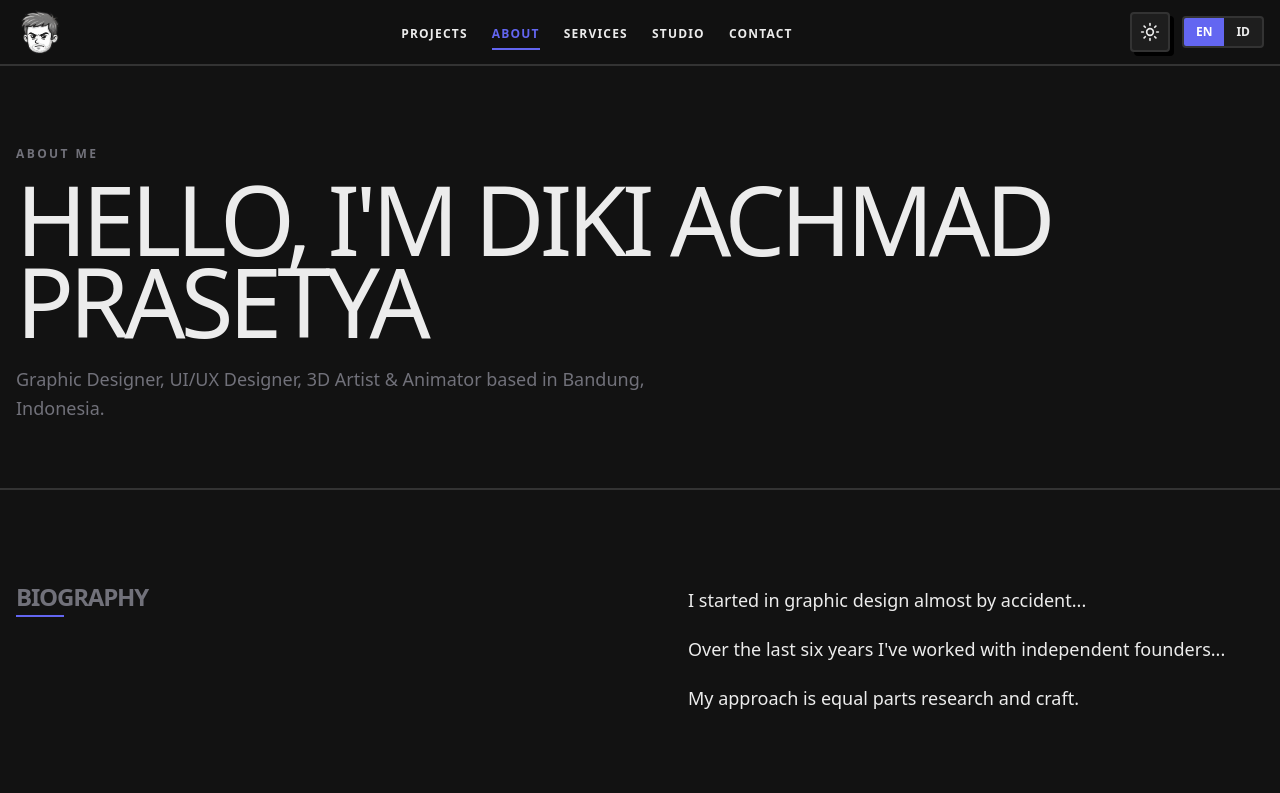
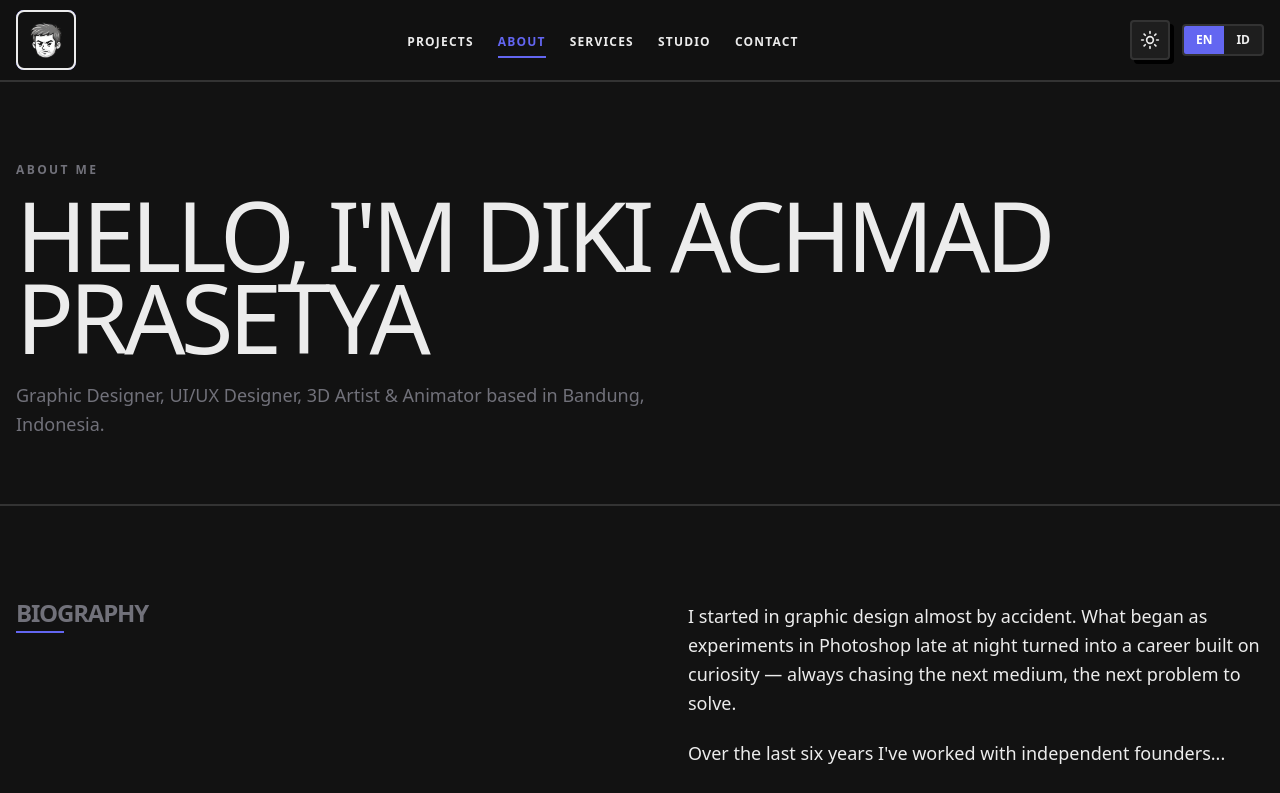
Before and after one commit to dikiachmadp/dikiachmadp.work, a Next.js app: page /en/about in a window 1280 px wide. Shown: the top 793 px of the page. Built offline with nearby package versions, Linux system fonts and the light colour scheme; a web font is replaced by a local one.

Commit message:
update logo

```diff
--- a/src/app/globals.css
+++ b/src/app/globals.css
@@ -39,6 +39,14 @@
     --border-width: 2px;
     --shadow-flat: 4px 4px 0px 0px rgba(255, 255, 255, 0.1);
     --container-max: 1280px;
+
+    --shadow-color: var(--accent); /* Menggunakan accent #6366f1 dari file Anda */
+    --logo-bg: var(--foreground);  /* Inverse: Background logo pakai warna teks */
+    --logo-text: var(--background);
+
+    --button-radius: var(--radius-lg); /* Rounded lebih besar sesuai permintaan */
+    --button-outline: var(--foreground); /* Garis tepi mengikuti warna teks utama */
+    --button-bg: var(--background);    /* Warna atas logo */
   }
 
   /* 6. Color Tokens - Light Mode Override */
--- a/src/components/layout/Navbar.tsx
+++ b/src/components/layout/Navbar.tsx
@@ -23,7 +23,7 @@ export default function Navbar({ navData, locale }: NavbarProps) {
   return (
     <>
       <nav className="sticky top-0 z-50 w-full border-b-2 border-(--border) bg-(--background)/90 backdrop-blur-md">
-        <div className="main-container h-16 flex items-center justify-between gap-8">
+        <div className="main-container h-20 flex items-center justify-between gap-8">
 
           {/* Logo */}
           <Logo />
@@ -85,7 +85,7 @@ export default function Navbar({ navData, locale }: NavbarProps) {
             animate={{ opacity: 1, y: 0 }}
             exit={{ opacity: 0, y: -10 }}
             transition={{ duration: 0.2 }}
-            className="fixed inset-x-0 top-[65px] z-40 border-b-2 border-(--border) bg-(--background) md:hidden"
+            className="fixed inset-x-0 top-16 z-40 border-b-2 border-(--border) bg-(--background) md:hidden"
           >
             <div className="main-container py-6 flex flex-col gap-2">
               {navData.main.map((item, i) => {
--- a/src/components/ui/Logo.tsx
+++ b/src/components/ui/Logo.tsx
@@ -1,26 +1,57 @@
+"use client";
+
 import Image from "next/image";
 import Link from "next/link";
 import { useParams } from "next/navigation";
 
-/**
- * Komponen Logo dasar.
- * Menampilkan gambar logo yang dibungkus dengan Link untuk kembali ke halaman utama.
- */
 export default function Logo() {
   const params = useParams();
-  const locale = params?.locale as string || "en";
+  const locale = (params?.locale as string) || "en";
 
   return (
-    <Link href={`/${locale}`} aria-label="Back to home">
-      <div className="relative w-12 h-12">
+    <Link
+      href={`/${locale}`}
+      aria-label="Back to home"
+      className="group inline-block outline-none"
+    >
+      {/* LAPISAN BAWAH (Warna Aksen / Bayangan Solid) */}
+      <div className="
+        relative
+        bg-(--accent)
+        rounded-(--button-radius)
+        p-0
+      ">
+        {/* LAPISAN ATAS (Kontainer Logo Utama) */}
+        <div className="
+          flex items-center justify-center
+          bg-(--background)
+          border-2 border-(--foreground)
+          rounded-(--button-radius)
+          p-2
+
+          /* KONDISI AWAL: Flat (Posisi 0, menutupi bayangan sepenuhnya) */
+          translate-x-0
+          translate-y-0
+
+          /* Transisi untuk pergerakan halus saat hover */
+          transition-transform duration-200 ease-out
+
+          /* HOVER: Terangkat ke kiri-atas agar bayangan muncul di kanan-bawah */
+          group-hover:-translate-x-1
+          group-hover:-translate-y-1
+        ">
+          <div className="relative w-10 h-10">
             <Image
               src="/logo.webp"
               alt="Kid Studio Logo"
               fill
               priority
-          sizes="48px"
+              sizes="32px"
+              /* Logo orisinil (tanpa invert) */
               className="object-contain"
             />
+          </div>
+        </div>
       </div>
     </Link>
   );
--- a/src/content/en/about.json
+++ b/src/content/en/about.json
@@ -1,6 +1,6 @@
 {
   "biography": [
-    "I started in graphic design almost by accident...",
+    "I started in graphic design almost by accident. What began as experiments in Photoshop late at night turned into a career built on curiosity — always chasing the next medium, the next problem to solve.",
     "Over the last six years I've worked with independent founders...",
     "My approach is equal parts research and craft."
   ],
--- a/src/content/id/about.json
+++ b/src/content/id/about.json
@@ -1,6 +1,6 @@
 {
   "biography": [
-    "I started in graphic design almost by accident...",
+    "I started in graphic design almost by accident. What began as experiments in Photoshop late at night turned into a career built on curiosity — always chasing the next medium, the next problem to solve.",
     "Over the last six years I've worked with independent founders...",
     "My approach is equal parts research and craft."
   ],
--- a/src/content/id/navigation.json
+++ b/src/content/id/navigation.json
@@ -1,6 +1,5 @@
 {
   "main": [
-    { "label": "Home", "path": "/" },
     { "label": "Projects", "path": "/projects" },
     { "label": "About", "path": "/about" },
     { "label": "Services", "path": "/services" },
--- a/src/content/id/testimonials.json
+++ b/src/content/id/testimonials.json
@@ -7,6 +7,22 @@
       "content": "Diki berhasil menerjemahkan visi kami menjadi identitas visual yang utilitarian dan sangat kuat.",
       "avatarUrl": "/testimonials/budi-avatar.webp",
       "projectRef": "hardware-identity"
+    },
+    {
+      "id": "t2",
+      "clientName": "Budi Santoso",
+      "role": "Founder, Tukang Tools",
+      "content": "Diki berhasil menerjemahkan visi kami menjadi identitas visual yang utilitarian dan sangat kuat.",
+      "avatarUrl": "/testimonials/budi-avatar.webp",
+      "projectRef": "hardware-identity"
+    },
+{
+      "id": "t3",
+      "clientName": "Budi Santoso",
+      "role": "Founder, Tukang Tools",
+      "content": "Diki berhasil menerjemahkan visi kami menjadi identitas visual yang utilitarian dan sangat kuat.",
+      "avatarUrl": "/testimonials/budi-avatar.webp",
+      "projectRef": "hardware-identity"
     }
   ]
 }
```
Also changed, not shown: 1 other file (tests, documents, lock files or other folders). Lines whose indentation alone changed are shown as unchanged.
